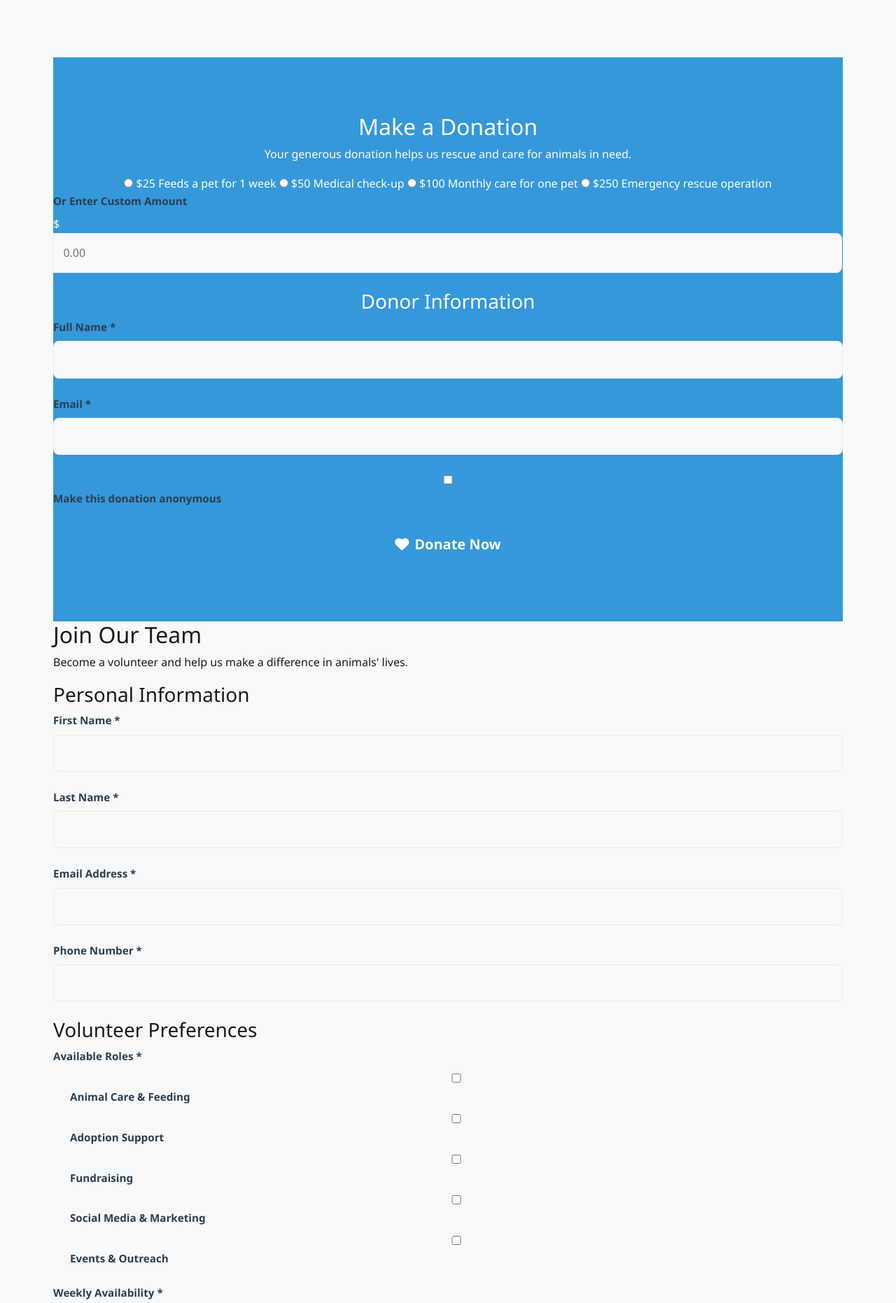
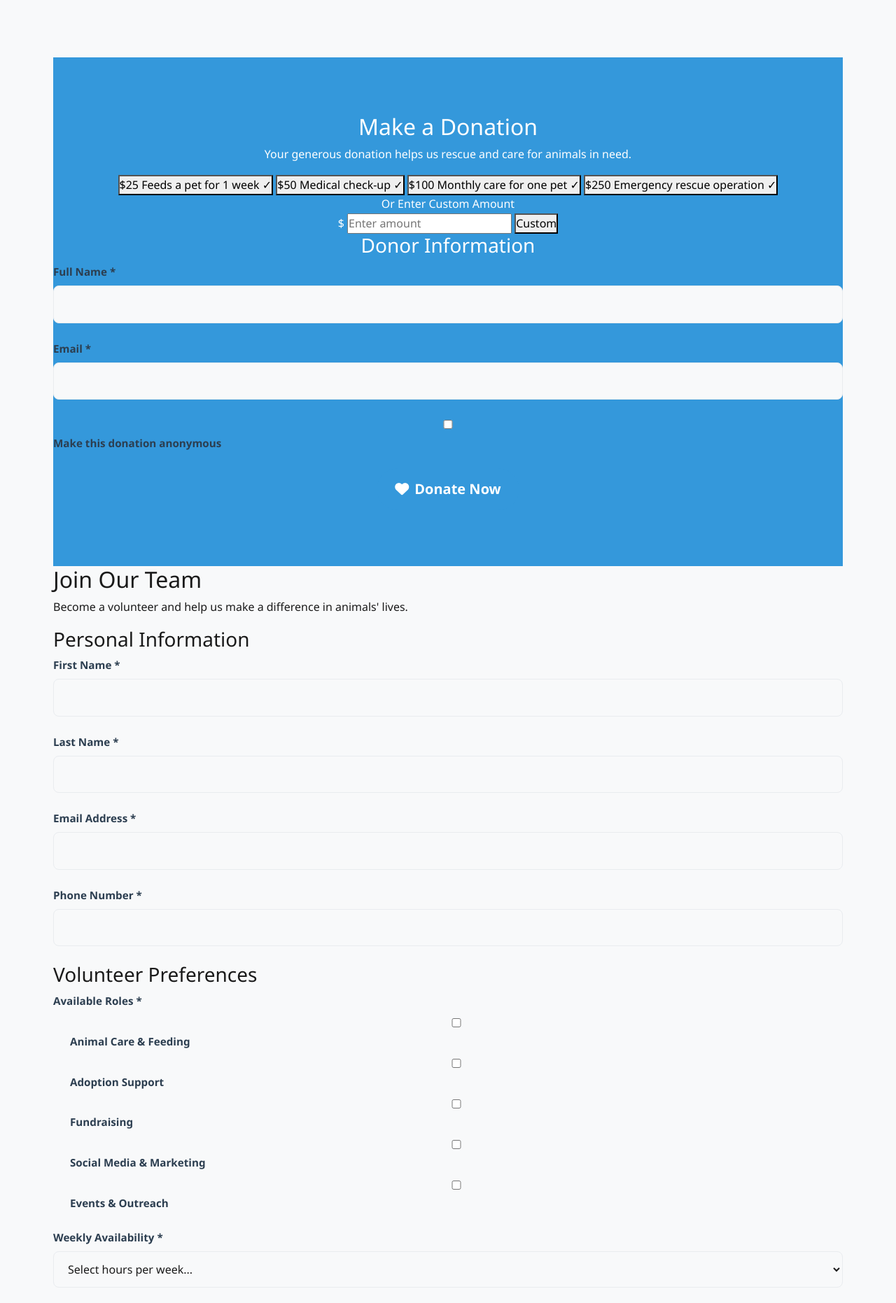
Before and after one commit to Forhath-Hosain-Ome/Pet-Adoption, a Django app: page / in a window 1280 px wide. Shown: the part 1810-3672 px from the top of the page at 70% size. Run offline with Django 5.2, Linux system fonts and the light colour scheme; data that the repository does not hold is empty.

Commit message:
basic templates v.03

```diff
--- a/templates/components/donation-form.html
+++ b/templates/components/donation-form.html
@@ -8,35 +8,38 @@
         {% csrf_token %}
 
         <div class="donation-amounts">
-            <label class="amount-option">
-                <input type="radio" name="amount" value="25" required>
-                <span class="amount-display">$25</span>
-                <span class="amount-description">Feeds a pet for 1 week</span>
-            </label>
-            <label class="amount-option">
-                <input type="radio" name="amount" value="50">
-                <span class="amount-display">$50</span>
-                <span class="amount-description">Medical check-up</span>
-            </label>
-            <label class="amount-option">
-                <input type="radio" name="amount" value="100">
-                <span class="amount-display">$100</span>
-                <span class="amount-description">Monthly care for one pet</span>
-            </label>
-            <label class="amount-option">
-                <input type="radio" name="amount" value="250">
-                <span class="amount-display">$250</span>
-                <span class="amount-description">Emergency rescue operation</span>
-            </label>
+            <button type="button" class="donation-btn" data-amount="25">
+                <span class="donation-amount">$25</span>
+                <span class="donation-description">Feeds a pet for 1 week</span>
+                <span class="check-icon">✓</span>
+            </button>
+            <button type="button" class="donation-btn" data-amount="50">
+                <span class="donation-amount">$50</span>
+                <span class="donation-description">Medical check-up</span>
+                <span class="check-icon">✓</span>
+            </button>
+            <button type="button" class="donation-btn" data-amount="100">
+                <span class="donation-amount">$100</span>
+                <span class="donation-description">Monthly care for one pet</span>
+                <span class="check-icon">✓</span>
+            </button>
+            <button type="button" class="donation-btn" data-amount="250">
+                <span class="donation-amount">$250</span>
+                <span class="donation-description">Emergency rescue operation</span>
+                <span class="check-icon">✓</span>
+            </button>
         </div>
 
-        <div class="form-group">
+        <div class="custom-amount-section">
             <label for="customAmount">Or Enter Custom Amount</label>
-            <div class="input-group">
-                <span class="currency">$</span>
-                <input type="number" id="customAmount" name="custom_amount" min="1" step="0.01" placeholder="0.00">
+            <div class="custom-input-group">
+                <span class="currency-prefix">$</span>
+                <input type="number" id="customAmount" name="custom_amount" min="1" step="0.01" placeholder="Enter amount" class="custom-input">
+                <button type="button" class="custom-btn" id="customBtn">Custom</button>
             </div>
         </div>
+
+        <input type="hidden" id="selectedAmount" name="amount" value="25">
 
         <div class="form-section">
             <h3>Donor Information</h3>
@@ -65,3 +68,59 @@
         </div>
     </form>
 </section>
+
+<script>
+document.addEventListener('DOMContentLoaded', function() {
+    const donationBtns = document.querySelectorAll('.donation-btn');
+    const customBtn = document.getElementById('customBtn');
+    const customAmount = document.getElementById('customAmount');
+    const selectedAmount = document.getElementById('selectedAmount');
+    let currentSelected = document.querySelector('.donation-btn.active');
+
+    // Set first button as active by default
+    donationBtns[0].classList.add('active');
+
+    // Handle preset donation buttons
+    donationBtns.forEach(btn => {
+        btn.addEventListener('click', function(e) {
+            e.preventDefault();
+
+            // Remove active from all buttons
+            donationBtns.forEach(b => b.classList.remove('active'));
+            customBtn.classList.remove('active');
+
+            // Add active to clicked button
+            this.classList.add('active');
+
+            // Clear custom input
+            customAmount.value = '';
+
+            // Set hidden input value
+            selectedAmount.value = this.dataset.amount;
+            currentSelected = this;
+        });
+    });
+
+    // Handle custom amount
+    customAmount.addEventListener('input', function() {
+        if (this.value) {
+            // Remove active from preset buttons
+            donationBtns.forEach(b => b.classList.remove('active'));
+            customBtn.classList.add('active');
+
+            // Set hidden input value
+            selectedAmount.value = this.value;
+        }
+    });
+
+    // Custom button click
+    customBtn.addEventListener('click', function(e) {
+        e.preventDefault();
+        if (customAmount.value) {
+            donationBtns.forEach(b => b.classList.remove('active'));
+            this.classList.add('active');
+            selectedAmount.value = customAmount.value;
+        }
+    });
+});
+</script>
```
Also changed, not shown: templates/components/contact-form.html (+23 -7 lines).
